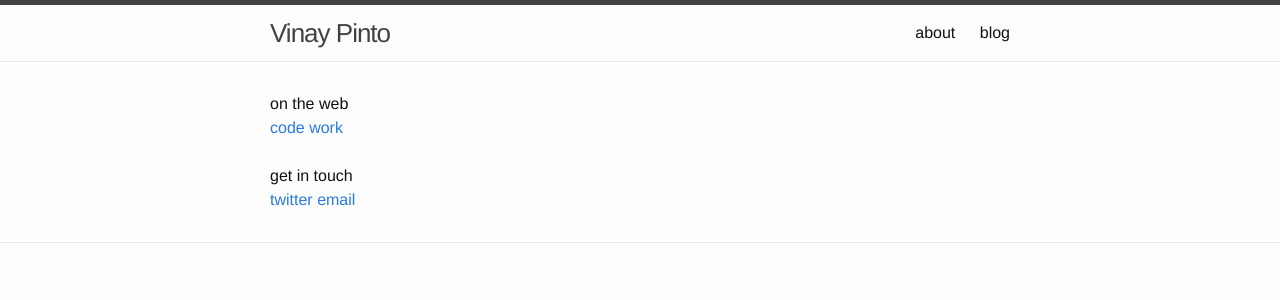
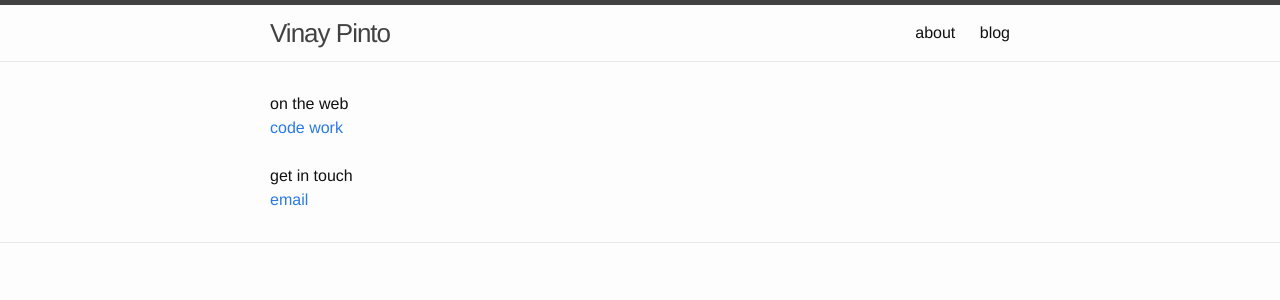
Before and after one commit to eggman64/eggman64.github.io, a Jekyll site: the page built from index.html, in a window 1280 px wide. Shown: the top 300 px of the page. Built offline with Jekyll 4.4.1, drawn with Linux system fonts in a browser that asks for light colours.

Commit message:
Remove Twitter link from index.html

```diff
--- a/index.html
+++ b/index.html
@@ -12,7 +12,6 @@ layout: default
     <br/>
     get in touch
     <br/>
-    <a class='home-links' href='https://twitter.com/pintovinay'>twitter</a>
     <a class='home-links' href='mailto:vinayp@protonmail.com'>email</a>
 
 
```
